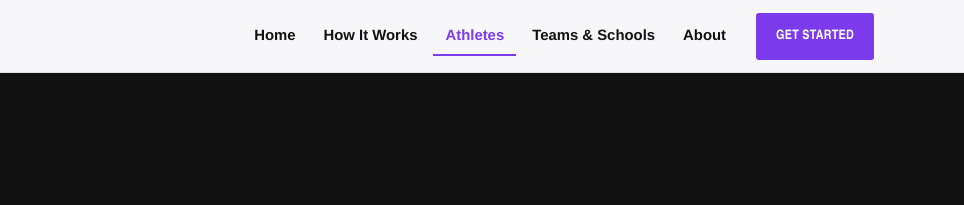
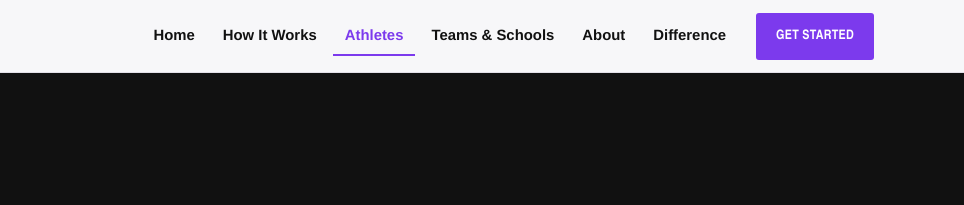
Before and after one commit to TrueFrameAthletics/trueframeathletics.com, a website: page public/athletes.html in a window 1280 px wide. Shown: the top 205 px of the page, 316-1280 px from the left. Drawn offline with Linux system fonts and the light colour scheme.

Commit message:
Add Difference navigation link across TrueFrame website

```diff
--- a/public/athletes.html
+++ b/public/athletes.html
@@ -20,7 +20,7 @@
     <a class="brand" href="/" aria-label="TrueFrame Athletics home"><img src="/logo-mark.svg" alt="" width="46" height="39"><span class="brand-text"><span class="brand-name">TrueFrame</span><span class="brand-tag">Athletics</span></span></a>
     <button class="nav-toggle" id="nav-toggle" aria-expanded="false" aria-controls="nav-menu">Menu</button>
     <nav class="nav-menu" id="nav-menu" aria-label="Main">
-      <ul class="nav-links"><li><a href="/">Home</a></li><li><a href="/how-it-works">How It Works</a></li><li><a href="/athletes" aria-current="page">Athletes</a></li><li><a href="/teams">Teams &amp; Schools</a></li><li><a href="/about">About</a></li></ul>
+      <ul class="nav-links"><li><a href="/">Home</a></li><li><a href="/how-it-works">How It Works</a></li><li><a href="/athletes" aria-current="page">Athletes</a></li><li><a href="/teams">Teams &amp; Schools</a></li><li><a href="/about">About</a></li><li><a href="/difference">Difference</a></li></ul>
       <a class="btn btn-primary nav-cta" href="/contact">Get Started</a>
     </nav>
   </div>
```
